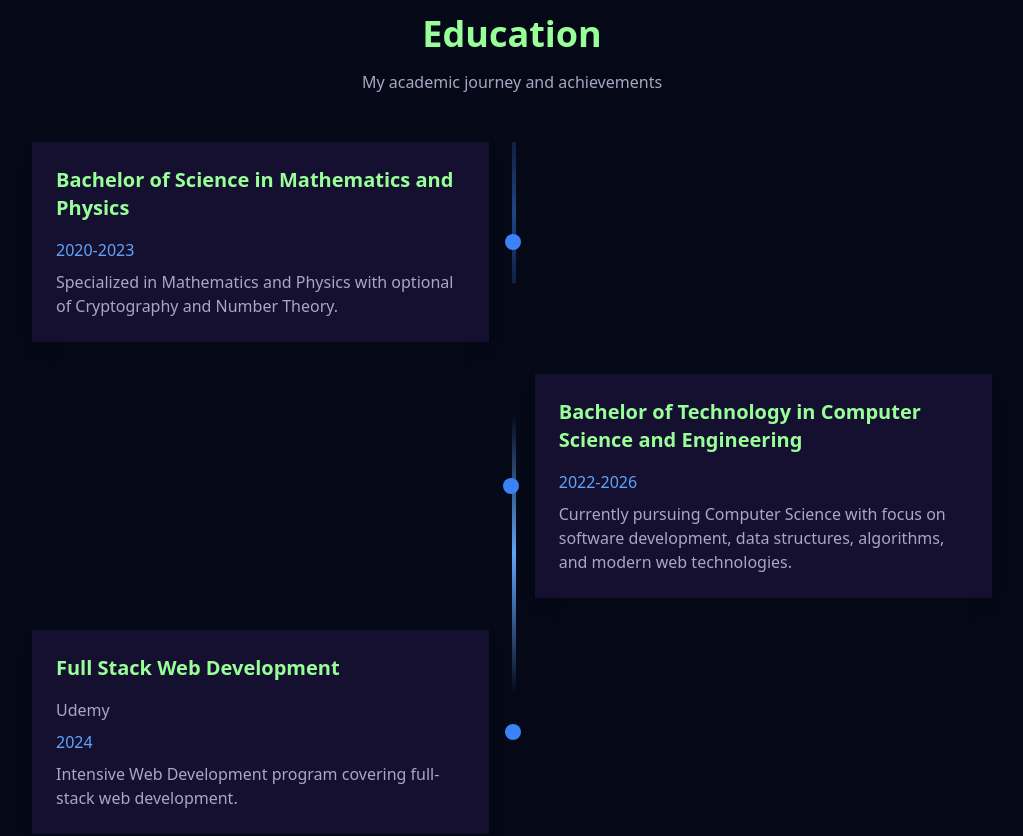
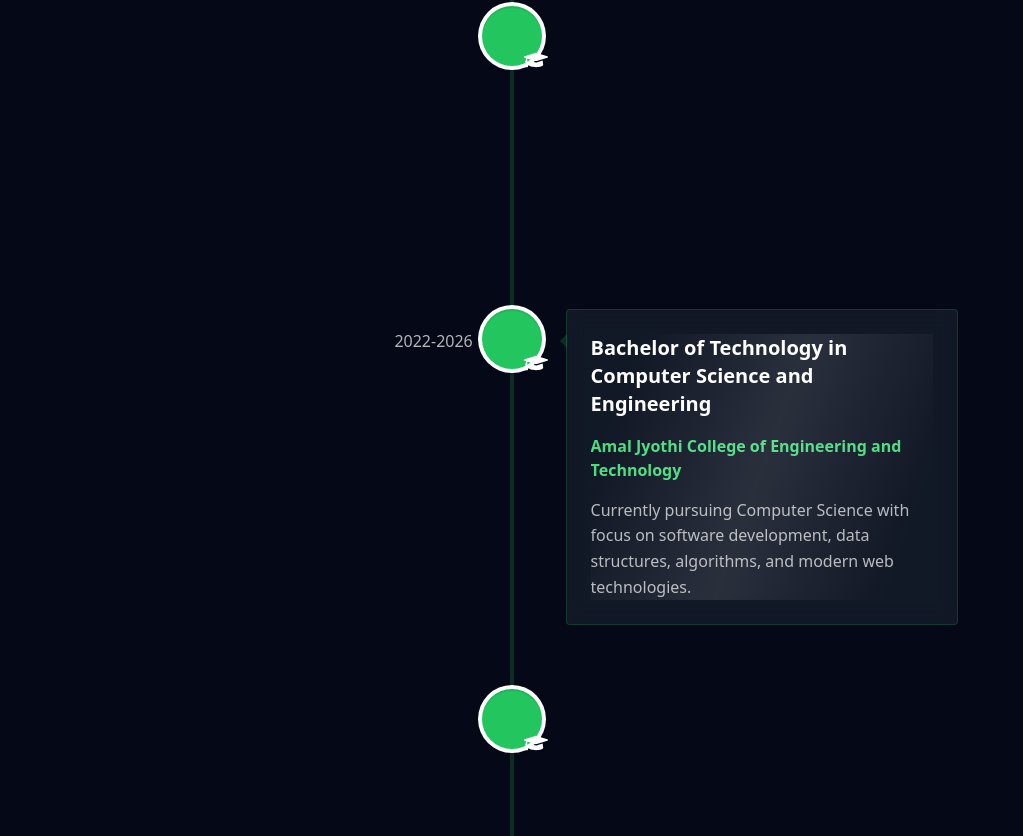
Before and after one commit to lord-rudra0/My-Portfolio, a React (Vite) app: page /about in a window 1280 px wide. Shown: the part 522-1358 px from the top of the page, without its empty margins (128-1151 px from the left). Built offline with nearby package versions, Linux system fonts and the light colour scheme.

Commit message:
education added

```diff
--- a/package.json
+++ b/package.json
@@ -27,6 +27,7 @@
     "react-intersection-observer": "^9.8.0",
     "react-router-dom": "^6.22.1",
     "react-scroll": "^1.9.0",
+    "react-vertical-timeline-component": "^3.5.3",
     "simplex-noise": "^4.0.3",
     "swiper": "^11.0.6",
     "tailwind-merge": "^3.0.2",
--- a/src/components/Education.jsx
+++ b/src/components/Education.jsx
@@ -1,115 +1,205 @@
-import { motion, useScroll, useSpring } from 'framer-motion';
-import { content } from '../data/content';
-import { useRef } from 'react';
-import PropTypes from 'prop-types';
+import { VerticalTimeline, VerticalTimelineElement } from 'react-vertical-timeline-component';
+import 'react-vertical-timeline-component/style.min.css';
+import { motion } from 'framer-motion';
+import { FaGraduationCap } from 'react-icons/fa';
+import { useTheme } from '../context/ThemeContext'; // Import your theme context
 
-const TimelineItem = ({ item, index, side = 'left' }) => {
+const Education = () => {
+  const { theme } = useTheme(); // Get current theme
+
+  // Define colors based on theme
+  const colors = {
+    background: theme === 'dark'
+      ? 'rgba(34, 197, 94, 0.1)'
+      : 'rgba(255, 255, 255, 0.9)',
+    text: theme === 'dark'
+      ? '#fff'
+      : '#1a1a1a',
+    subtitle: theme === 'dark'
+      ? '#4ade80'
+      : '#16a34a',
+    description: theme === 'dark'
+      ? 'rgba(255, 255, 255, 0.7)'
+      : 'rgba(0, 0, 0, 0.7)',
+    border: theme === 'dark'
+      ? 'rgba(34, 197, 94, 0.2)'
+      : 'rgba(34, 197, 94, 0.3)',
+    icon: theme === 'dark'
+      ? 'rgb(34, 197, 94)'
+      : '#16a34a'
+  };
+
+  const timelineElementStyle = {
+    background: theme === 'dark' ? 'rgba(31, 41, 55, 0.5)' : 'rgba(255, 255, 255, 0.5)',
+    color: colors.text,
+    border: `1px solid ${colors.border}`,
+    boxShadow: theme === 'dark'
+      ? 'none'
+      : '0 3px 10px rgba(0, 0, 0, 0.1)',
+    backdropFilter: 'blur(10px)'
+  };
+
   return (
     <motion.div
-      className={`flex ${side === 'left' ? 'md:flex-row' : 'md:flex-row-reverse'} flex-col items-center gap-4 mb-8`}
-      initial={{ opacity: 0, x: side === 'left' ? -50 : 50 }}
-      whileInView={{ opacity: 1, x: 0 }}
-      viewport={{ once: true }}
-      transition={{ duration: 0.5, delay: index * 0.2 }}
+      initial="hidden"
+      animate="visible"
+      className="py-10"
     >
-      <motion.div
-        className="w-full md:w-1/2 p-6 bg-tertiary rounded-lg shadow-lg hover:shadow-xl transition-shadow"
-        whileHover={{ scale: 1.02 }}
-      >
-        <h3 className="text-xl font-bold text-white mb-2">{item.degree}</h3>
-        <p className="text-secondary mb-2">{item.school}</p>
-        <p className="text-blue-400">{item.year}</p>
-        {item.description && (
-          <p className="text-secondary mt-2">{item.description}</p>
-        )}
-      </motion.div>
+      <VerticalTimeline animate={true} lineColor={colors.border}>
+        {/* BSc Mathematics and Physics */}
+  <VerticalTimelineElement
+    className="vertical-timeline-element--education"
+          contentStyle={timelineElementStyle}
+          contentArrowStyle={{ borderRight: `7px solid ${colors.border}` }}
+          date="2020-2023"
+          iconStyle={{ background: colors.icon, color: '#fff' }}
+          icon={
+            <motion.div
+              whileHover={{ rotate: 360 }}
+              transition={{ duration: 0.8, ease: "easeInOut" }}
+              className="w-full h-full flex items-center justify-center"
+            >
+              <FaGraduationCap className="text-2xl" />
+            </motion.div>
+          }
+        >
+          <motion.div
+            whileHover={{ scale: 1.02 }}
+            transition={{ type: "spring", stiffness: 400, damping: 10 }}
+            className="relative overflow-hidden group"
+          >
+            <h3 className="vertical-timeline-element-title text-xl font-bold" style={{ color: colors.text }}>
+              Bachelor of Science in Mathematics and Physics
+            </h3>
+            <h4 className="vertical-timeline-element-subtitle mt-2" style={{ color: colors.subtitle }}>
+              Awadh University, Ayodhya
+            </h4>
+            <p className="mt-2" style={{ color: colors.description }}>
+              Specialized in Mathematics and Physics with optional of Cryptography and Number Theory.
+            </p>
 
-      <div className="relative flex items-center justify-center">
-        <div className="w-4 h-4 bg-blue-500 rounded-full z-10"></div>
-      </div>
+            <motion.div
+              className={`absolute inset-0 bg-gradient-to-r from-transparent ${
+                theme === 'dark' ? 'via-white/10' : 'via-black/5'
+              } to-transparent -translate-x-full group-hover:translate-x-full transition-transform duration-1000`}
+              style={{ skewX: -20 }}
+            />
+          </motion.div>
+  </VerticalTimelineElement>
 
-      <div className="w-full md:w-1/2"></div>
+        {/* BTech Computer Science */}
+  <VerticalTimelineElement
+    className="vertical-timeline-element--education"
+          contentStyle={timelineElementStyle}
+          contentArrowStyle={{ borderRight: `7px solid ${colors.border}` }}
+          date="2022-2026"
+          iconStyle={{ background: colors.icon, color: '#fff' }}
+          icon={
+            <motion.div
+              whileHover={{ rotate: 360 }}
+              transition={{ duration: 0.8, ease: "easeInOut" }}
+              className="w-full h-full flex items-center justify-center"
+            >
+              <FaGraduationCap className="text-2xl" />
+            </motion.div>
+          }
+        >
+          <motion.div
+            whileHover={{ scale: 1.02 }}
+            transition={{ type: "spring", stiffness: 400, damping: 10 }}
+            className="relative overflow-hidden group"
+          >
+            <h3 className="vertical-timeline-element-title text-xl font-bold" style={{ color: colors.text }}>
+              Bachelor of Technology in Computer Science and Engineering
+            </h3>
+            <h4 className="vertical-timeline-element-subtitle mt-2" style={{ color: colors.subtitle }}>
+              Amal Jyothi College of Engineering and Technology
+            </h4>
+            <p className="mt-2" style={{ color: colors.description }}>
+              Currently pursuing Computer Science with focus on software development, data structures, algorithms, and modern web technologies.
+            </p>
+
+            <motion.div
+              className={`absolute inset-0 bg-gradient-to-r from-transparent ${
+                theme === 'dark' ? 'via-white/10' : 'via-black/5'
+              } to-transparent -translate-x-full group-hover:translate-x-full transition-transform duration-1000`}
+              style={{ skewX: -20 }}
+            />
+          </motion.div>
+  </VerticalTimelineElement>
+
+        {/* Full Stack Web Development - Make this the last education entry */}
+        <VerticalTimelineElement
+          className="vertical-timeline-element--education"
+          contentStyle={timelineElementStyle}
+          contentArrowStyle={{ borderRight: `7px solid ${colors.border}` }}
+          date="2024"
+          iconStyle={{ background: colors.icon, color: '#fff' }}
+          icon={
+            <motion.div
+              whileHover={{ rotate: 360 }}
+              transition={{ duration: 0.8, ease: "easeInOut" }}
+              className="w-full h-full flex items-center justify-center"
+            >
+              <FaGraduationCap className="text-2xl" />
+            </motion.div>
+          }
+        >
+          <motion.div
+            whileHover={{ scale: 1.02 }}
+            transition={{ type: "spring", stiffness: 400, damping: 10 }}
+            className="relative overflow-hidden group"
+          >
+            <h3 className="vertical-timeline-element-title text-xl font-bold" style={{ color: colors.text }}>
+              Full Stack Web Development
+            </h3>
+            <h4 className="vertical-timeline-element-subtitle mt-2" style={{ color: colors.subtitle }}>
+              Udemy
+            </h4>
+            <p className="mt-2" style={{ color: colors.description }}>
+              Intensive Web Development program covering full-stack web development.
+            </p>
+
+            <motion.div
+              className={`absolute inset-0 bg-gradient-to-r from-transparent ${
+                theme === 'dark' ? 'via-white/10' : 'via-black/5'
+              } to-transparent -translate-x-full group-hover:translate-x-full transition-transform duration-1000`}
+              style={{ skewX: -20 }}
+            />
+          </motion.div>
+        </VerticalTimelineElement>
+
+        {/* Final dot - make this the very last element with isLast prop */}
+        {/* <VerticalTimelineElement
+          iconStyle={{ background: 'rgb(22, 163, 74)', color: '#fff' }}
+          icon={
+            <motion.div
+              whileHover={{ rotate: 360 }}
+              transition={{ duration: 0.8, ease: "easeInOut" }}
+              className="w-full h-full flex items-center justify-center"
+            >
+              <FaGraduationCap className="text-2xl" />
+            </motion.div>
+          }
+          isLast={true}
+        /> */}
+      </VerticalTimeline>
+
+      <style>
+        {`
+          .vertical-timeline::before {
+            background: ${colors.border};
+          }
+          .vertical-timeline-element:last-child::before {
+            display: none;
+          }
+          .vertical-timeline-element:last-child .vertical-timeline-element-icon {
+            margin-bottom: 0;
+          }
+        `}
+      </style>
     </motion.div>
   );
 };
 
-TimelineItem.propTypes = {
-  item: PropTypes.shape({
-    degree: PropTypes.string.isRequired,
-    school: PropTypes.string.isRequired,
-    year: PropTypes.string.isRequired,
-    description: PropTypes.string
-  }).isRequired,
-  index: PropTypes.number.isRequired,
-  side: PropTypes.oneOf(['left', 'right'])
-};
-
-const Education = () => {
-  const sectionRef = useRef(null);
-  const ref = useRef(null);
-
-  const { scrollYProgress } = useScroll({
-    target: ref,
-    offset: ["start end", "end start"],
-    container: sectionRef
-  });
-
-  const scaleY = useSpring(scrollYProgress, {
-    stiffness: 100,
-    damping: 30,
-    restDelta: 0.001
-  });
-
-  return (
-    <section ref={sectionRef} className="py-20 bg-primary overflow-hidden">
-      <div className="max-w-screen-lg mx-auto px-4">
-        <motion.div
-          initial={{ opacity: 0, y: 20 }}
-          whileInView={{ opacity: 1, y: 0 }}
-          viewport={{ once: true }}
-          className="text-center mb-12"
-        >
-          <h2 className="text-4xl font-bold text-white mb-4">Education</h2>
-          <p className="text-secondary">My academic journey and achievements</p>
-        </motion.div>
-
-        <div ref={ref} className="relative">
-          {/* Animated Timeline Line */}
-          <motion.div
-            className="absolute left-1/2 transform -translate-x-1/2 w-1 h-full bg-gradient-to-b from-blue-500/20 via-blue-500/50 to-blue-500/20"
-            style={{
-              scaleY,
-              transformOrigin: "top"
-            }}
-          >
-            {/* Shine Effect */}
-            <motion.div
-              className="absolute top-0 left-0 w-full h-[200%] bg-gradient-to-b from-transparent via-blue-400 to-transparent"
-              initial={{ y: "-100%" }}
-              animate={{
-                y: ["0%", "100%"],
-              }}
-              transition={{
-                repeat: Infinity,
-                duration: 3,
-                ease: "easeInOut",
-                repeatDelay: 0.5
-              }}
-            />
-          </motion.div>
-
-          {content.education.map((item, index) => (
-            <TimelineItem
-              key={index}
-              item={item}
-              index={index}
-              side={index % 2 === 0 ? 'left' : 'right'}
-            />
-          ))}
-        </div>
-      </div>
-    </section>
-  );
-};
-
 export default Education;
--- a/src/pages/About.jsx
+++ b/src/pages/About.jsx
@@ -6,6 +6,7 @@ import { useTheme } from '../context/ThemeContext';
 import BlurText from '../components/ui/ScrollFloat';
 import { VelocityScroll } from "../components/magicui/scroll-based-velocity"
 import ContactCTA from '../components/ContactCTA';
+// import Test from '../components/Education';
 // import { TextReveal } from '../components/ui/text-reveal';
 
 const sectionVariants = {
@@ -45,6 +46,7 @@ const About = () => {
         </motion.div>
 
         <Education />
+          {/* <Test /> */}
 
         <div className="mt-20">
           <h1 className="text-4xl font-bold mb-12 text-center text-white">Skills</h1>
```
Also changed, not shown: src/styles/education.css (added, +149 -0 lines), 1 other file (tests, documents, lock files or other folders).
